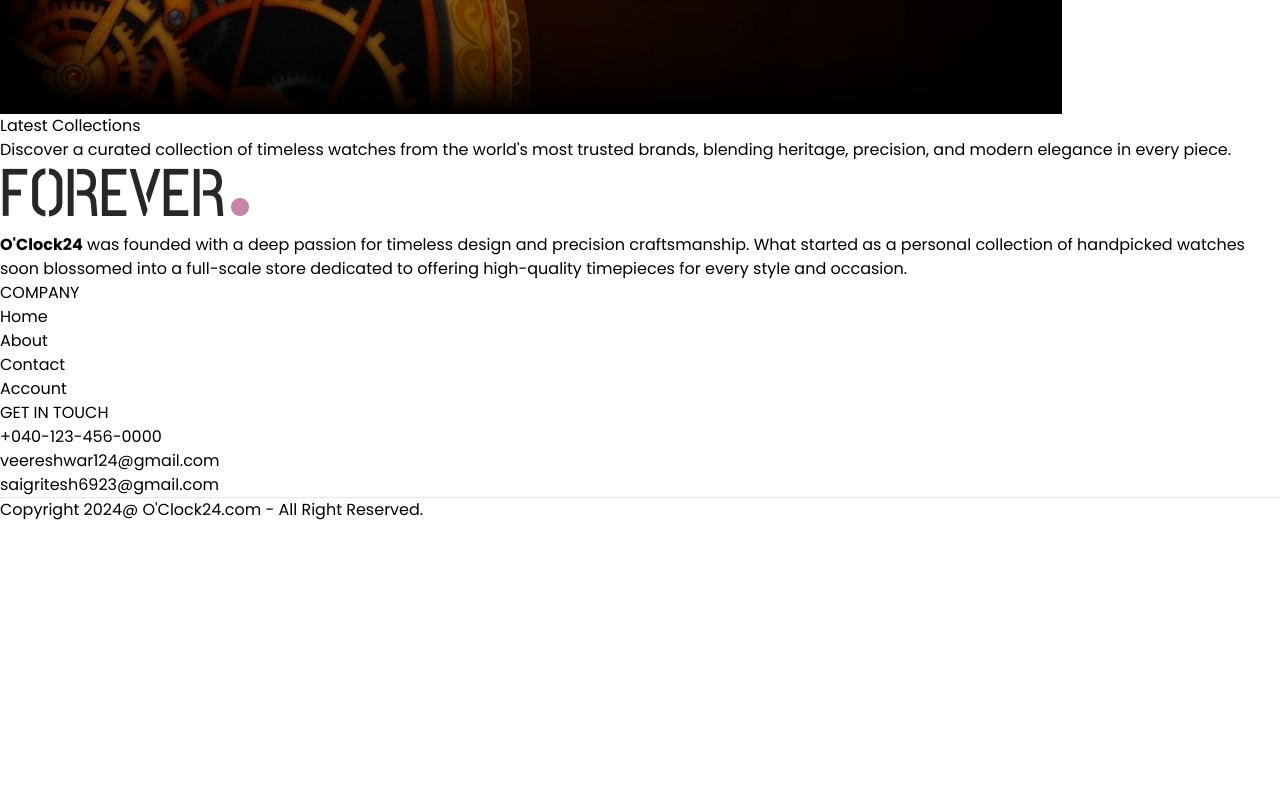
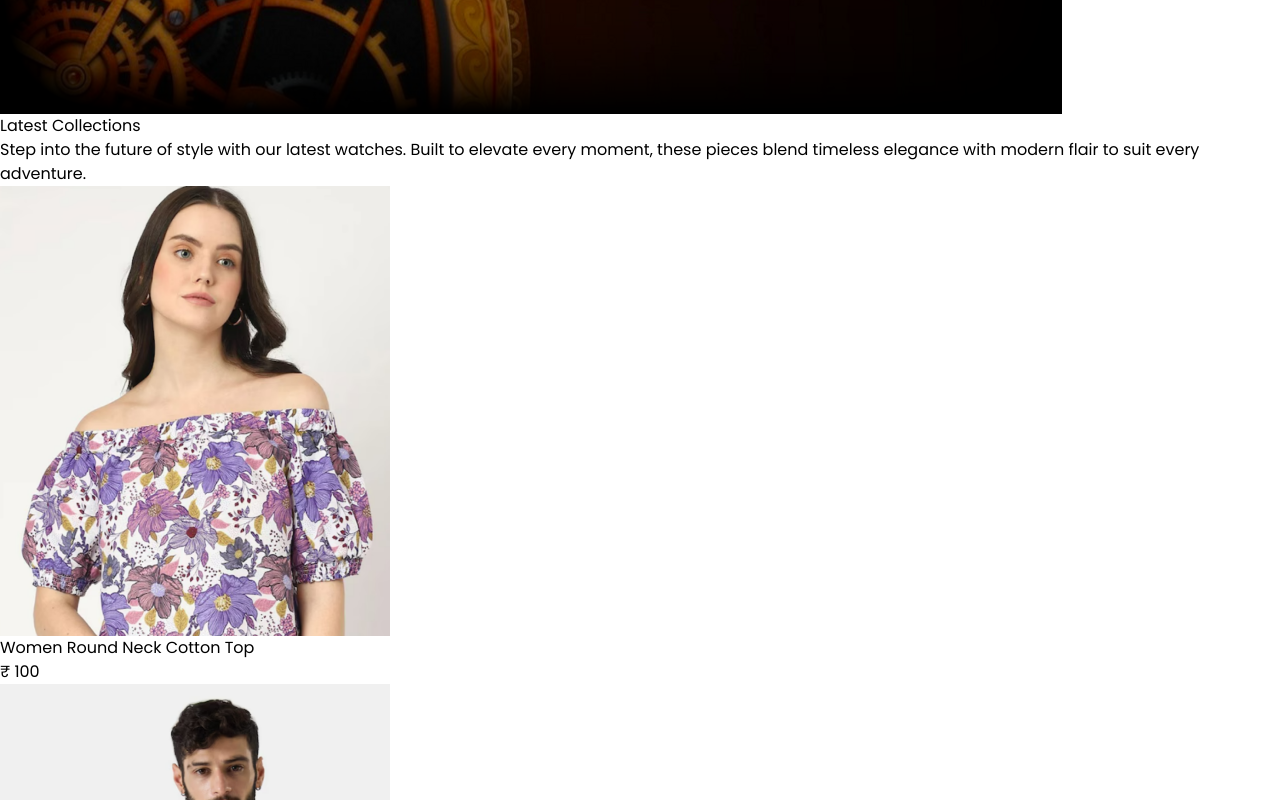
Before and after one commit to A-Veereshwar/Watch_Store, a React (Vite) app: page / in a window 1280 px wide. Shown: the part 940-1740 px from the top of the page. Before the commit the page ends 1462 px from the top, so only its background shows below. Built offline with nearby package versions, Linux system fonts and the light colour scheme.

Commit message:
Home page Completed

```diff
--- a/src/assets/assets.js
+++ b/src/assets/assets.js
@@ -60,7 +60,7 @@
 import cart_icon from './cart_icon.png'
 import bin_icon from './bin_icon.png'
 import dropdown_icon from './dropdown_icon.png'
-import exchange_icon from './exchange_icon.png'
+import warranty_icon from './warranty_icon.png'
 import profile_icon from './profile_icon.png'
 import quality_icon from './quality_icon.png'
 import search_icon from './search_icon.png'
@@ -79,7 +79,7 @@
     hero_img,
     cart_icon,
     dropdown_icon,
-    exchange_icon,
+    warranty_icon,
     profile_icon,
     quality_icon,
     search_icon,
--- /dev/null
+++ b/src/components/BestSeller.jsx
@@ -0,0 +1,37 @@
+import React, { useContext, useEffect, useState } from 'react'
+import { ShopContext } from '../context/ShopContext'
+import Title from './Title';
+import ProductItem from './ProductItem';
+
+const BestSeller = () => {
+
+    const {products} = useContext(ShopContext);
+    const [bestSeller, setBestSeller] = useState([]);
+
+    useEffect(() => {
+      if (products) {
+        const bestProduct = products.filter((item) => item.bestseller);
+        setBestSeller(bestProduct.slice(0, 5));
+        console.log(products, bestProduct);
+      }
+    }, [products]);
+  return (
+    <div className='my-10'>
+      <div className='text-center text-3xl py-8'>
+        <Title text1={'Best'} text2={'Sellers'}/>
+        <p className='w-3/4 m-auto text-xs sm:text-sm md:text-base text-gray-600'>
+        Timeless style, unmatched precision - our best sellers are crafted for those who value tradition and modern elegance alike.
+        </p>
+      </div>
+
+      <div className='grid grid-cols-2 sm:grid-cols-3 md:grid-cols-4 lg:grid-cols-5 gap-4 gap-y-6'>
+          {
+            bestSeller.map((item, index) => (
+              <ProductItem key={index} id={item._id} image={item.image} name={item.name} price={item.price}/>
+            ))
+          }
+        </div>
+    </div>
+  )
+}
+export default BestSeller
--- a/src/components/LatestCollection.jsx
+++ b/src/components/LatestCollection.jsx
@@ -1,21 +1,35 @@
-import React, { useContext } from 'react'
+import React, { useContext, useEffect, useState } from 'react'
 import { products } from '../assets/assets'
 import { ShopContext } from '../context/ShopContext'
 import Title from './Title';
 import Collection from '../pages/Collection';
+import ProductItem from './ProductItem';
 
 const LatestCollection = () => {
 
   const {products} = useContext(ShopContext);
+  const [latestProducts, setLatestProducts] = useState([]);
+
+  useEffect(()=>{
+    setLatestProducts(products.slice(0,10));
+  },[])
 
   return (
     <div>
         <div className='text-center py-8 text-3xl'>
             <Title text1={'Latest'} text2={'Collections'}/>
             <p className='w-3/4 m-auto text-xs sm:text-sm md:text-base text-gray-600'>
-            Discover a curated collection of timeless watches from the world's most trusted brands,
-            blending heritage, precision, and modern elegance in every piece.
+            Step into the future of style with our latest watches.
+            Built to elevate every moment, these pieces blend timeless elegance with modern flair to suit every adventure.
             </p>
+        </div>
+
+        <div className='grid grid-cols-2 sm:grid-cols-3 md:grid-cols-4 lg:grid-cols-5 gap-4 gap-y-6'>
+          {
+            latestProducts.map((item, index) => (
+              <ProductItem key={index} id={item._id} image={item.image} name={item.name} price={item.price}/>
+            ))
+          }
         </div>
     </div>
   )
--- a/src/components/Navbar.jsx
+++ b/src/components/Navbar.jsx
@@ -8,7 +8,7 @@
 
   return (
     <div className='flex items-center justify-between py-5 font-medium'>
-      <img src={assets.logo} className='w-36' alt='title image' />
+      <Link to='/'><img src={assets.logo} className='w-36' alt='title image' /></Link>
 
       <ul className='hidden sm:flex gap-5 text-sm text-gray-700' >
         <NavLink to='/' className='flex flex-col items-center gap-1 ' >
--- /dev/null
+++ b/src/components/OurPolicy.jsx
@@ -0,0 +1,26 @@
+import React from 'react'
+import { assets } from '../assets/assets'
+
+const OurPolicy = () => {
+  return (
+    <div className='flex flex-col sm:flex-row justify-around gap-12 sm:gap-3 text-center py-20 text-xs sm:text-sm md:text-base text-gray-700'>
+      <div className='pt-10'>
+        <img src={assets.warranty_icon} className='w-10 m-auto mb-5' alt="our policy warranty" />
+        <p className='font-semibold'>1+ Year Warranty</p>
+        <p className='text-gray-400'>We offer minimum of 1 year Warranty</p>
+      </div>
+      <div className='pt-10'>
+        <img src={assets.quality_icon} className='w-10 m-auto mb-5' alt="our policy quality" />
+        <p className='font-semibold'>Quality Assured</p>
+        <p className='text-gray-400'>Our products are tested and durable.</p>
+      </div>
+      <div className='pt-10'>
+        <img src={assets.support_img} className='w-10 m-auto mb-5' alt="our policy quality" />
+        <p className='font-semibold'>Best Customer Support</p>
+        <p className='text-gray-400'>We provide 24/7 Customer Support.</p>
+      </div>
+    </div>
+  )
+}
+
+export default OurPolicy
--- /dev/null
+++ b/src/components/ProductItem.jsx
@@ -0,0 +1,20 @@
+import React, { useContext } from 'react'
+import { ShopContext } from '../context/ShopContext'
+import {Link} from "react-router-dom"
+
+const ProductItem = ({id, image, name, price}) => {
+
+    const {currency} = useContext(ShopContext);
+
+  return (
+    <Link className='text-gray-700 cursor-pointer' to={`/product/${id}`}>
+        <div className='overflow-hidden'>
+            <img className='hover:scale-110 transition ease-in-out' src={image[0]} alt="product image" />
+        </div>
+        <p className='pt-3 pb-1 text-sm'>{name}</p>
+        <p className='text-sm font-medium'>{currency} {price}</p>
+    </Link>
+  )
+}
+
+export default ProductItem
--- a/src/index.css
+++ b/src/index.css
@@ -17,3 +17,10 @@
     font-weight: 400;
     font-style: normal;
   }
+
+  @media (max-width: 640px){
+    a.active{
+        background-color: black;
+        color: white;
+    }
+  }
--- a/src/pages/Collection.jsx
+++ b/src/pages/Collection.jsx
@@ -1,8 +1,12 @@
-import React from 'react'
+import React, { useContext } from 'react'
+import {ShopContext} from '../context/ShopContext'
 
 const Collection = () => {
+
+  const { products } = useContext(ShopContext);
+
   return (
-    <div>
+    <div className='flex flex-col sm:flex-row gap-1 sm:gap-10 pt-10 border-t'>
 
     </div>
   )
--- a/src/pages/Home.jsx
+++ b/src/pages/Home.jsx
@@ -1,12 +1,16 @@
 import React from 'react'
 import Hero from '../components/Hero'
 import LatestCollection from '../components/LatestCollection'
+import BestSeller from '../components/BestSeller'
+import OurPolicy from '../components/OurPolicy'
 
 const Home = () => {
   return (
     <div>
       <Hero />
       <LatestCollection />
+      <BestSeller />
+      <OurPolicy />
     </div>
   )
 }
```
Also changed, not shown: src/assets/exchange_icon.png (deleted), src/assets/warranty_icon.png (added).
